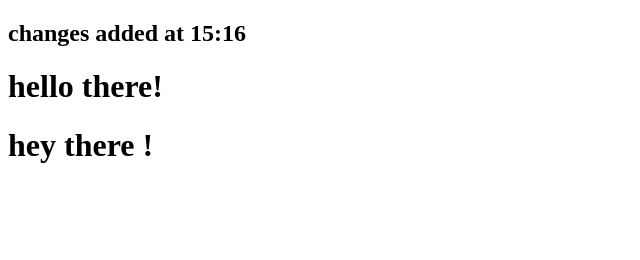
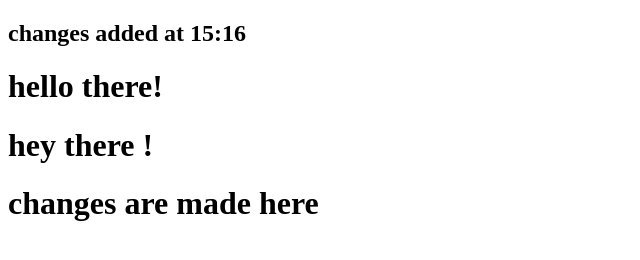
Before and after one commit to Kaustubh2501/Vodafone23, a plain HTML site: page nishant.html in a window 1280 px wide. Shown: the whole page, without its empty margins (0-640 px from the left). Drawn offline with Linux system fonts and the light colour scheme.

Commit message:
changes are made

```diff
--- a/nishant.html
+++ b/nishant.html
@@ -9,5 +9,6 @@
     <h2>changes added at 15:16</h2>
     <h1>hello there!</h1>
     <h1>hey there !</h1>
+    <h1>changes are made here</h1>
 </body>
 </html>
```
